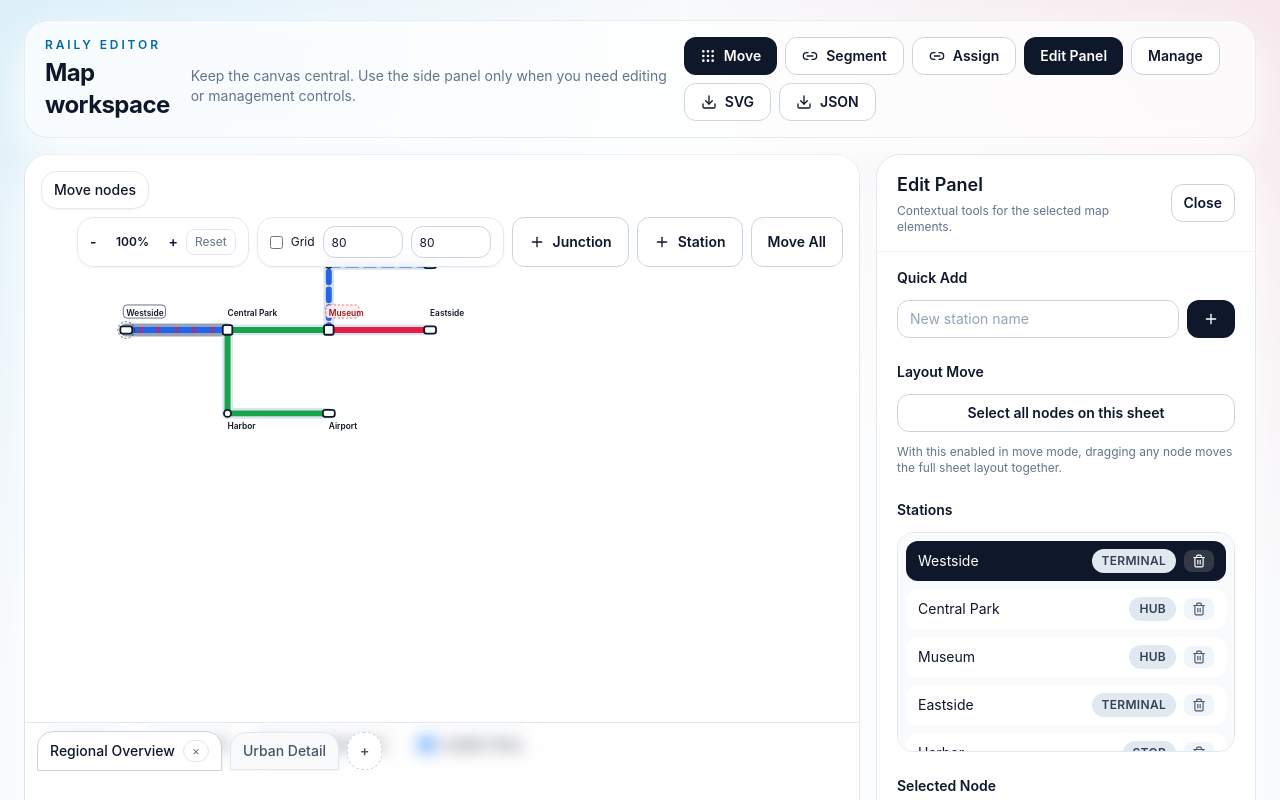
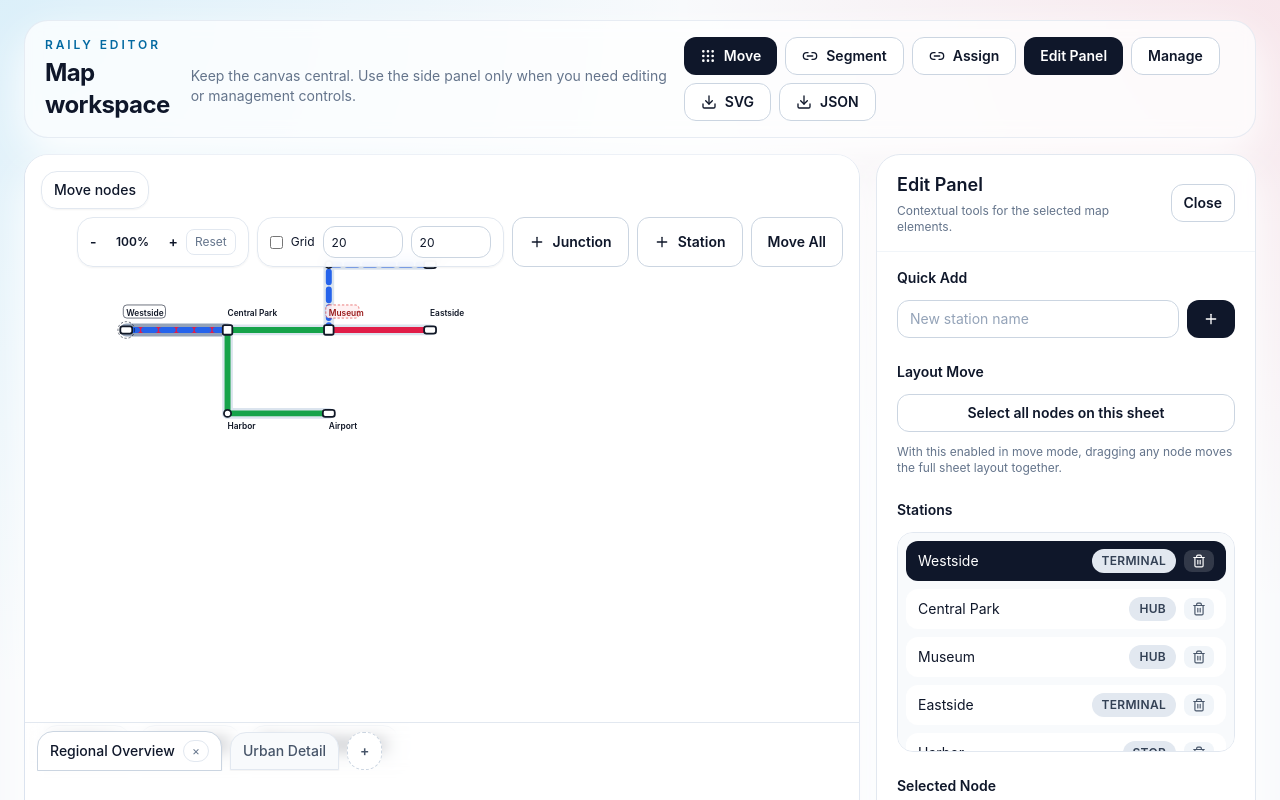
Before and after one commit to moreaki/raily, a React (Vite) app: page / in a window 1280 px wide. Shown: the top 800 px of the page. Built offline with nearby package versions, Linux system fonts and the light colour scheme.

Commit message:
feat(editor): adjust default grid steps and refactor grid step safety logic
- Reduced default grid step values to 20 for finer granularity.
- Introduced `MIN_GRID_STEP` constant for maintaining consistent minimum grid spacing.
- Removed leader lines toggle and streamlined related logic.

```diff
--- a/src/features/railway-map-editor/ui/RailwayMapEditor.tsx
+++ b/src/features/railway-map-editor/ui/RailwayMapEditor.tsx
@@ -35,6 +35,7 @@ const WORLD_SIZE = 200000;
 const LABEL_FONT_SIZE = 14;
 const LABEL_PADDING_X = 10;
 const LABEL_PADDING_Y = 8;
+const MIN_GRID_STEP = 4;
 
 function downloadFile(filename: string, content: string, mime: string) {
   const blob = new Blob([content], { type: mime });
@@ -284,9 +285,8 @@ export default function RailwayMapEditor() {
   const [viewportCenter, setViewportCenter] = useState({ x: CANVAS_WIDTH / 2, y: CANVAS_HEIGHT / 2 });
   const [sheetViews, setSheetViews] = useState<Record<string, { zoom: number; centerX: number; centerY: number }>>(loadStoredSheetViews);
   const [showGrid, setShowGrid] = useState(false);
-  const [showLeaderLines, setShowLeaderLines] = useState(true);
-  const [gridStepX, setGridStepX] = useState(80);
-  const [gridStepY, setGridStepY] = useState(80);
+  const [gridStepX, setGridStepX] = useState(20);
+  const [gridStepY, setGridStepY] = useState(20);
   const [draggingNodeId, setDraggingNodeId] = useState<string | null>(null);
   const [draggingLabelStationId, setDraggingLabelStationId] = useState<string | null>(null);
   const [dragLastPoint, setDragLastPoint] = useState<{ x: number; y: number } | null>(null);
@@ -422,8 +422,8 @@ export default function RailwayMapEditor() {
   const gridLines = useMemo(() => {
     if (!showGrid) return { vertical: [] as number[], horizontal: [] as number[] };
 
-    const safeStepX = Math.max(8, gridStepX);
-    const safeStepY = Math.max(8, gridStepY);
+    const safeStepX = Math.max(MIN_GRID_STEP, gridStepX);
+    const safeStepY = Math.max(MIN_GRID_STEP, gridStepY);
     const vertical: number[] = [];
     const horizontal: number[] = [];
 
@@ -1216,13 +1216,13 @@ export default function RailwayMapEditor() {
                       <Input
                         type="number"
                         value={gridStepX}
-                        onChange={(event) => setGridStepX(Math.max(8, Number(event.target.value) || 8))}
+                        onChange={(event) => setGridStepX(Math.max(MIN_GRID_STEP, Number(event.target.value) || MIN_GRID_STEP))}
                         className="h-8 w-20 px-2 py-1 text-xs"
                       />
                       <Input
                         type="number"
                         value={gridStepY}
-                        onChange={(event) => setGridStepY(Math.max(8, Number(event.target.value) || 8))}
+                        onChange={(event) => setGridStepY(Math.max(MIN_GRID_STEP, Number(event.target.value) || MIN_GRID_STEP))}
                         className="h-8 w-20 px-2 py-1 text-xs"
                       />
                     </div>
@@ -1349,7 +1349,7 @@ export default function RailwayMapEditor() {
                       const isSelected = selectedStationId === station.id;
                       const diagnostics = labelDiagnostics.get(station.id);
                       const box = diagnostics?.box ?? estimateLabelBox(station.name, labelX, labelY);
-                      const shouldShowLeader = showLeaderLines && (diagnostics?.leaderLine ?? false);
+                      const shouldShowLeader = isDragging && (diagnostics?.leaderLine ?? false);
                       const labelAnchorY = labelY - 6;
 
                       return (
@@ -1401,10 +1401,6 @@ export default function RailwayMapEditor() {
                   <div className="pointer-events-auto rounded-2xl border border-slate-200 bg-white/90 px-3 py-2 text-sm shadow-sm">
                     {currentSheet?.name ?? "Sheet"}
                   </div>
-                  <label className="pointer-events-auto flex items-center gap-2 rounded-2xl border border-slate-200 bg-white/90 px-3 py-2 text-sm shadow-sm">
-                    <input type="checkbox" checked={showLeaderLines} onChange={(event) => setShowLeaderLines(event.target.checked)} />
-                    Leader lines
-                  </label>
                 </div>
 
                 {nodeContextMenu ? (
```
